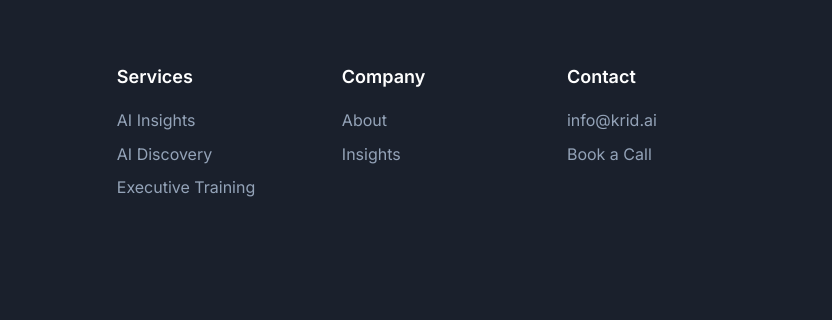
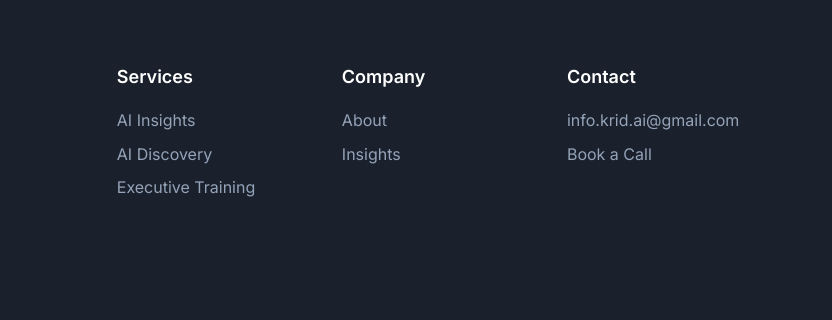
Before and after one commit to mohitguptaa/krid.ai-website, a plain HTML site: page index.html in a window 1280 px wide. Shown: the part 6393-6713 px from the top of the page, 448-1280 px from the left. Drawn offline with Linux system fonts and the light colour scheme.

Commit message:
updated email address

```diff
--- a/index.html
+++ b/index.html
@@ -616,11 +616,11 @@
         </div>
 
         <div class="cta__actions">
-          <a href="mailto:info@krid.ai" class="btn btn--primary btn--large">
+          <a href="mailto:info.krid.ai@gmail.com" class="btn btn--primary btn--large">
             <i class="fas fa-calendar-alt"></i>
             Book Discovery Call
           </a>
-          <a href="mailto:info@krid.ai" class="btn btn--outline btn--large">
+          <a href="mailto:info.krid.ai@gmail.com" class="btn btn--outline btn--large">
             <i class="fas fa-envelope"></i>
             Request AI Scan
           </a>
@@ -672,7 +672,7 @@
           <div class="footer__column">
             <h4 class="footer__column-title">Contact</h4>
             <ul class="footer__list">
-              <li><a href="mailto:info@krid.ai" class="footer__link">info@krid.ai</a></li>
+              <li><a href="mailto:info.krid.ai@gmail.com" class="footer__link">info.krid.ai@gmail.com</a></li>
               <li><a href="#contact" class="footer__link">Book a Call</a></li>
             </ul>
           </div>
```
